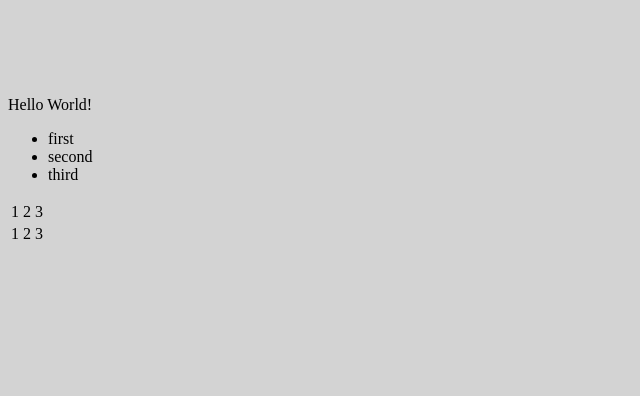
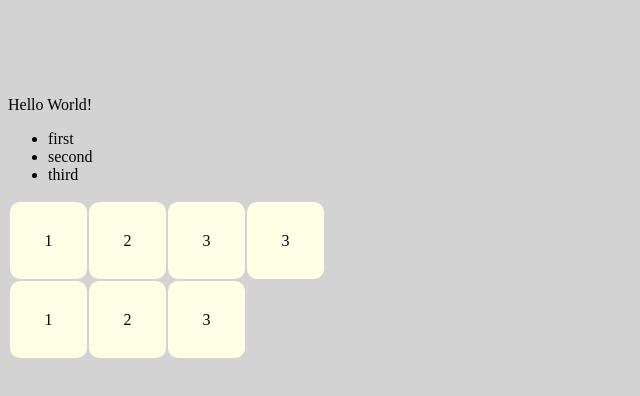
Before and after one commit to Solobrosco/FCC-use, a plain HTML site: page index.html in a window 1280 px wide. Shown: the whole page, without its empty margins (0-640 px from the left). Drawn offline with nearby package versions, Linux system fonts and the light colour scheme.

Commit message:
Added tiles (test)

```diff
--- a/index.html
+++ b/index.html
@@ -22,14 +22,15 @@
         </ul>
         <table>
             <tr>
-                <td>1</td>
-                <td>2</td>
-                <td>3</td>
+                <td class="tile">1</td>
+                <td class="tile">2</td>
+                <td class="tile">3</td>
+                <td class="tile">3</td>
             </tr>
             <tr>
-                <td>1</td>
-                <td>2</td>
-                <td>3</td>
+                <td class="tile">1</td>
+                <td class="tile">2</td>
+                <td class="tile">3</td>
             </tr>
         </table>
     </body>
--- a/styles.css
+++ b/styles.css
@@ -1,3 +1,11 @@
 html{
     background-color: lightgrey;
 }
+
+.tile{
+    width: 75px;
+    height: 75px;
+    border-radius: 10px;
+    background-color: #ffffe6;
+    text-align: center;
+}
```
